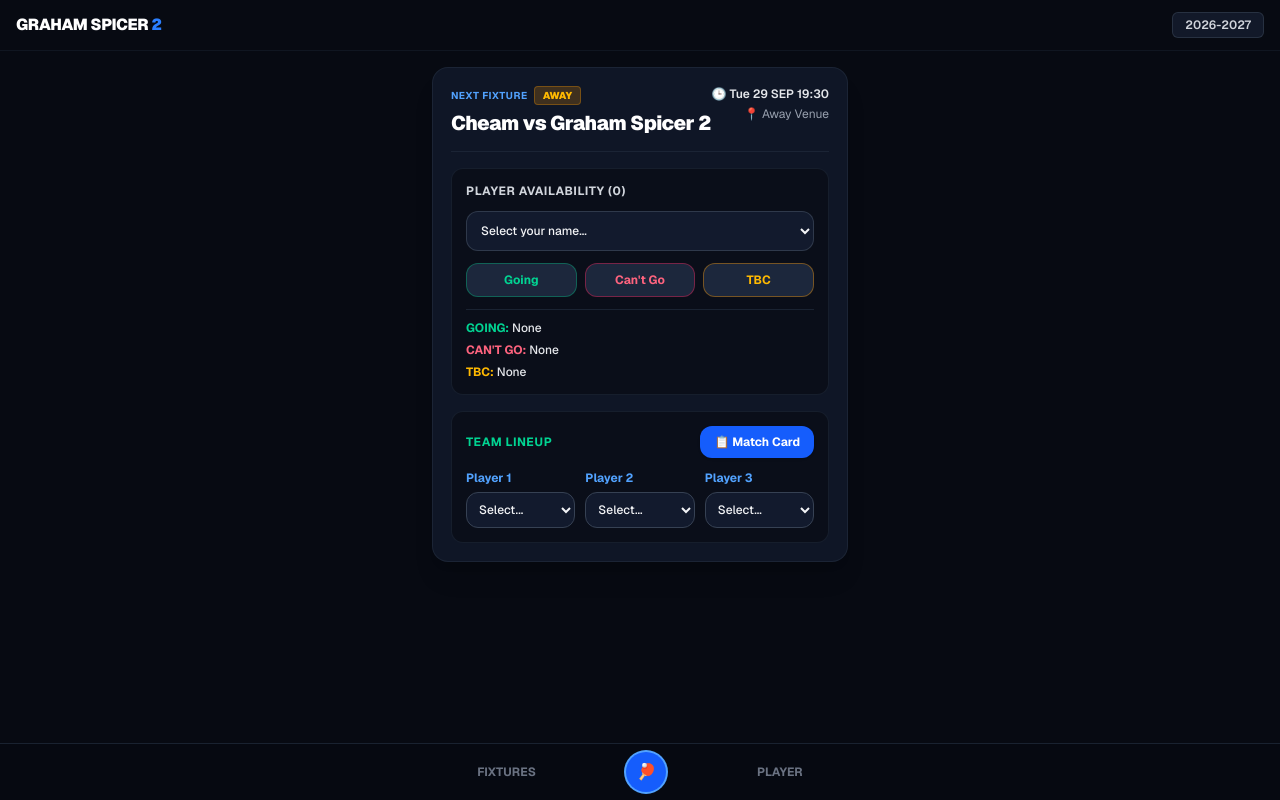
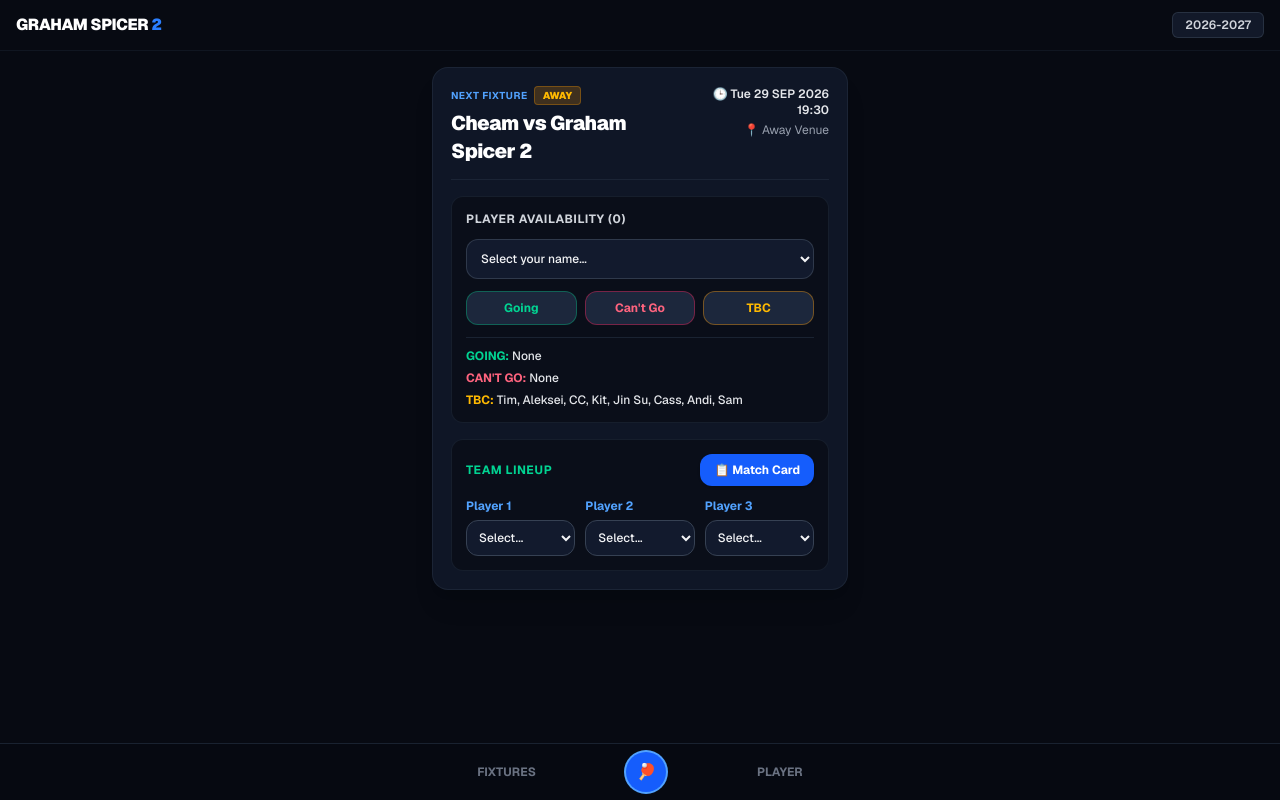
Before and after one commit to CCShum123/graham-spicer-dashboard, a Next.js app: page / in a window 1280 px wide. Built offline with nearby package versions, Linux system fonts and the light colour scheme.

Commit message:
update fixture

```diff
--- a/app/page.tsx
+++ b/app/page.tsx
@@ -8,25 +8,16 @@ export default function Home() {
   const [error, setError] = useState<string | null>(null);
 
   const [activeTab, setActiveTab] = useState<'next' | 'fixtures' | 'player'>('next');
-
-  // 目前正在檢視/填寫 Availability 嘅目標比賽 ID（預設為 Next Fixture）
   const [selectedFixtureId, setSelectedFixtureId] = useState<string>('');
 
-  // 儲存所有比賽嘅 Availability 狀態: { [fixtureId]: { going: [], cantGo: [], tbc: [] } }
+  // 儲存所有比賽嘅 Availability 狀態
   const [availabilityMap, setAvailabilityMap] = useState<{ [key: string]: { going: string[]; cantGo: string[]; tbc: string[] } }>({});
 
   const [selectedPlayer, setSelectedPlayer] = useState('');
-
-  // Lineup State
   const [selectedLineup, setSelectedLineup] = useState<string[]>(['', '', '']);
-
-  // Match Card Modal 狀態
   const [showMatchCard, setShowMatchCard] = useState(false);
-
-  // 對手頭三格球員名稱狀態
   const [opponentNames, setOpponentNames] = useState<string[]>(['', '', '']);
 
-  // 實時記分狀態
   const [gameScores, setGameScores] = useState<{ [key: number]: { left: string; right: string }[] }>({
     1: Array(5).fill({ left: '', right: '' }),
     2: Array(5).fill({ left: '', right: '' }),
@@ -50,7 +41,17 @@ export default function Home() {
           if (json.data.nextFixture?.id) {
             setSelectedFixtureId(json.data.nextFixture.id);
           }
-          if (json.data.availabilityMap) setAvailabilityMap(json.data.availabilityMap);
+          if (json.data.availabilityMap) {
+            setAvailabilityMap(json.data.availabilityMap);
+          } else if (json.data.fixtures && json.data.players) {
+            // 如果後端未有 availabilityMap，幫所有球員預設全部放入 TBC
+            const initialMap: any = {};
+            const allPlayerNames = json.data.players.map((p: any) => p.subName);
+            json.data.fixtures.forEach((f: any) => {
+              initialMap[f.id] = { going: [], cantGo: [], tbc: [...allPlayerNames] };
+            });
+            setAvailabilityMap(initialMap);
+          }
           if (json.data.lineup) setSelectedLineup(json.data.lineup);
           if (json.data.gameScores) setGameScores(json.data.gameScores);
           if (json.data.opponentNames) setOpponentNames(json.data.opponentNames);
@@ -86,13 +87,15 @@ export default function Home() {
     }
   };
 
-  // 找出當前正在檢視緊邊場比賽
+  // 取得當前檢視嘅比賽
   const currentMatchTarget = data?.fixtures?.find((f: any) => f.id === selectedFixtureId) || data?.nextFixture;
-  const rawHomeTeam = currentMatchTarget?.homeTeam || '';
-  const isHomeTeam = rawHomeTeam.toLowerCase().includes('graham spicer');
 
-  // 取得當前比賽嘅 availability 資料（若果未有就畀預設空陣列）
-  const currentAvailability = availabilityMap[selectedFixtureId] || { going: [], cantGo: [], tbc: [] };
+  // 嚴格跟從 route.ts 畀出嚟嘅 type (HOME / AWAY)，唔自己亂改
+  const isHomeTeam = currentMatchTarget?.type === 'HOME';
+
+  // 取得當前比賽 availability，若果冇就預設全部球員喺 TBC
+  const allPlayerNames = data?.players?.map((p: any) => p.subName) || [];
+  const currentAvailability = availabilityMap[selectedFixtureId] || { going: [], cantGo: [], tbc: [...allPlayerNames] };
 
   const handleStatusChange = (status: 'going' | 'cantGo' | 'tbc') => {
     if (!selectedPlayer) {
@@ -101,7 +104,7 @@ export default function Home() {
     }
 
     setAvailabilityMap((prev) => {
-      const targetAvail = prev[selectedFixtureId] || { going: [], cantGo: [], tbc: [] };
+      const targetAvail = prev[selectedFixtureId] || { going: [], cantGo: [], tbc: [...allPlayerNames] };
       const newGoing = targetAvail.going.filter((p: string) => p !== selectedPlayer);
       const newCantGo = targetAvail.cantGo.filter((p: string) => p !== selectedPlayer);
       const newTbc = targetAvail.tbc.filter((p: string) => p !== selectedPlayer);
@@ -201,7 +204,8 @@ export default function Home() {
                 </h2>
               </div>
               <div className="text-right space-y-1">
-                <p className="text-xs text-gray-200 font-semibold">🕒 {currentMatchTarget?.day} {currentMatchTarget?.date} {currentMatchTarget?.month} {currentMatchTarget?.time}</p>
+                {/* 顯示年份 (例如 2026/2027) */}
+                <p className="text-xs text-gray-200 font-semibold">🕒 {currentMatchTarget?.day} {currentMatchTarget?.date} {currentMatchTarget?.month} {currentMatchTarget?.year || '2026'} {currentMatchTarget?.time}</p>
                 <p className="text-xs text-gray-400">📍 {currentMatchTarget?.venue}</p>
               </div>
             </div>
@@ -237,7 +241,6 @@ export default function Home() {
               </div>
             </div>
 
-            {/* 只有當前檢視係 Next Match 嗰陣至顯示 Lineup 陣容板面 */}
             {selectedFixtureId === data?.nextFixture?.id && (
               <div className="bg-[#0a0e19] border border-gray-800/60 rounded-xl p-3.5 space-y-3">
                 <div className="flex justify-between items-center">
@@ -291,13 +294,14 @@ export default function Home() {
                 className="bg-[#0f1626] border border-gray-800/80 hover:border-blue-500/60 cursor-pointer transition rounded-2xl p-4 flex justify-between items-center shadow"
               >
                 <div>
-                  <span className={`text-[10px] font-bold px-2 py-0.5 rounded uppercase ${item.type === 'HOME' ? 'bg-emerald-500/20 text-emerald-400' : 'bg-blue-600/30 text-blue-400'}`}>
+                  <span className={`text-[10px] font-bold px-2 py-0.5 rounded uppercase ${item.type === 'HOME' ? 'bg-emerald-500/20 text-emerald-400' : 'bg-amber-500/20 text-amber-400'}`}>
                     {item.type}
                   </span>
                   <h3 className="text-sm font-bold text-gray-100 mt-1.5">{item.homeTeam} vs {item.awayTeam}</h3>
                 </div>
                 <div className="text-right">
-                  <span className="text-[10px] text-blue-400 font-bold">{item.day} {item.date} {item.month}</span>
+                  {/* 顯示年份 */}
+                  <span className="text-[10px] text-blue-400 font-bold">{item.day} {item.date} {item.month} {item.year || '2026'}</span>
                   <p className="text-xs text-gray-400 mt-1">📍 {item.venue}</p>
                 </div>
               </div>
@@ -322,7 +326,6 @@ export default function Home() {
 
       </div>
 
-      {/* ================= THAMES VALLEY MATCH CARD 彈出視窗 ================= */}
       {showMatchCard && (
         <div className="fixed inset-0 z-50 bg-black/85 backdrop-blur-sm flex items-center justify-center p-2">
           <div className="bg-[#0f1626] border border-gray-700 w-full max-w-xl rounded-2xl p-3 space-y-3 max-h-[95vh] overflow-y-auto shadow-2xl">
```
